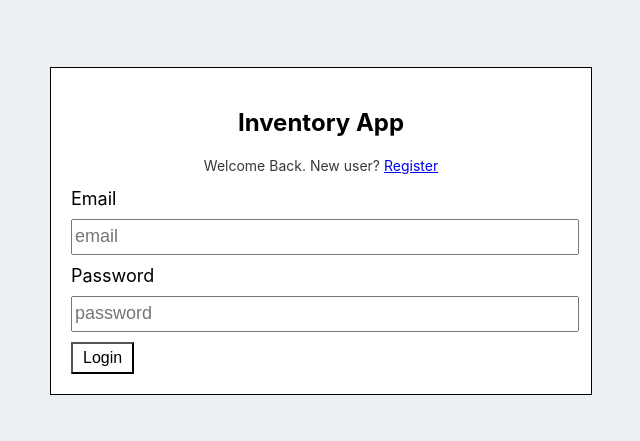
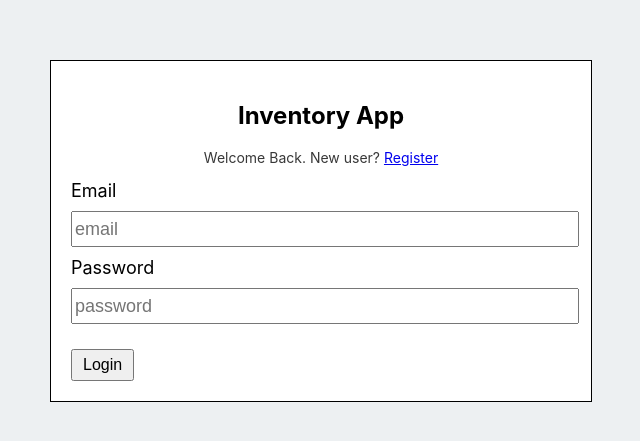
Before and after one commit to sammychris/inventory-app, a React (Create React App) app: page / in a window 1280 px wide. Shown: the part 169-610 px from the top of the page, without its empty margins (319-959 px from the left). Built offline with nearby package versions, Linux system fonts and the light colour scheme.

Commit message:
style: add more styling

```diff
--- a/src/App.js
+++ b/src/App.js
@@ -16,12 +16,11 @@ import { saveItem, getItem } from './utils/storage';
 
 function App() {
   const [user, setUser] = useState(getItem('user'));
+  const [books, setBooks] = useState(getItem('books'));
+  const [stories, setStories] = useState(getItem('stories'));
   const [guest, setGuest] = useState({});
   const [view, setView] = useState('story');
   const [page, setPage] = useState('login');
-  const [books, setBooks] = useState(getItem('books'));
-  const [stories, setStories] = useState(getItem('stories'));
-
   const [bookField, setBookField] = useState('');
   const [bookId, setBookId] = useState('');
   const [storyField, setStoryField] = useState('');
@@ -179,8 +178,8 @@ function App() {
               <Button event={onBookForm}>Create Book</Button>
               <Button event={onStoryForm}>Create Story</Button>
               <div>
-                <button onClick={onViewBooks} style={{background: '#f5f5f5', border: 0, color: '#000', padding: '5px 10px', cursor: 'pointer'}}>Books</button>
-                <button onClick={onViewStories} style={{background: '#fff', border: 0, color: '#000', padding: '5px 10px', margin: 20, cursor: 'pointer'}}>Story</button>
+                <Button event={onViewBooks} view={view} size="small">Books</Button>
+                <Button event={onViewStories} view={view} size="small" cls="active">Stories</Button>
               </div>
               {view === 'book' && <BookList books={books} onUpdateBook={onUpdateBook} onDeleteBook={onDeleteBook}/>}
               {view === 'story' && <StoryList stories={stories} onUpdateStory={onUpdateStory} onDeleteStory={onDeleteStory}/>}
--- a/src/components/BookForm.js
+++ b/src/components/BookForm.js
@@ -2,13 +2,12 @@ import styled from 'styled-components';
 import Button from '../components/Button';
 import FieldLabel from '../components/FieldLabel';
 import InputField from '../components/InputField';
-import CancelButton from './CancelButton';
 
 
 const BookForm = ({bookField, onClose, onBookChange, onSubmit}) => {
     return (
         <BookFormContainer>
-            <CancelButton event={onClose}>close</CancelButton>
+            <Button cls="danger" position="right" size="small" event={onClose}>close</Button>
             <FieldLabel title="Enter book category" />
             <InputField event={onBookChange} value={bookField}/>
             <div>
--- a/src/components/Button.js
+++ b/src/components/Button.js
@@ -2,9 +2,9 @@ import React from 'react';
 import styled from 'styled-components';
 
 
-const Button = ({children, event, type=""}) => {
+const Button = ({children, event, cls, size, position, type=""}) => {
     return (
-        <ButtonContainer onClick={event} primary type={type}>
+        <ButtonContainer onClick={event} size={size} position={position} type={type} cls={cls}>
             {children}
         </ButtonContainer>
     );
@@ -16,32 +16,40 @@ export default Button;
 const ButtonContainer = styled.button`
     font-size: 16px;
     padding: 5px 10px;
-    margin: 5px 5px 0 0;
+    margin: 20px 10px 0 0;
     cursor: pointer;
-    ${props => props.primary &&`
-        background: white;
-        color: black;
+    &:hover {
+        background: #c14f4f;
+    }
+    ${props => props.size === "small" &&`
+        font-size: 12px;
+        padding: 5px 10px;
+        border: 0;
+        margin-right: 20;
     `}
-    ${props => props.cancel &&`
-        font-size: 12px;
-        padding: 5px 11px;
+    ${props => props.position === 'right' &&`
         position: absolute;
         top: 0;
         right: 0;
+    `}
+    ${props => props.cls === 'danger' &&`
         background: #f96565;
         color: #fff;
         border: 0;
-        cursor: pointer;
+        &:hover {
+            background: #c14f4f;
+        }
         &:hover {
             background: #c14f4f;
         }
     `}
-    ${props => props.active &&`
+    ${props => props.cls === 'active' &&`
         background: #fff;
+        color: #000;
         border: 0;
-        color: #000;
-        padding: 5px 10px;
-        margin: 20;
-`}
+        &:hover {
+            background: #c14f4f;
+        }
+    `}
 
 `;
--- a/src/components/CancelButton.js
+++ /dev/null
@@ -1,29 +0,0 @@
-import React from 'react';
-import styled from 'styled-components';
-
-
-const CancelButton = ({children, event}) => {
-    return (
-        <ButtonContainer onClick={event}>
-            {children}
-        </ButtonContainer>
-    );
-  }
-
-
-export default CancelButton;
-
-const ButtonContainer = styled.button`
-    font-size: 12px;
-    padding: 5px 11px;
-    position: absolute;
-    top: 0;
-    right: 0;
-    background: #f96565;
-    color: #fff;
-    border: 0;
-    cursor: pointer;
-    &:hover {
-        background: #c14f4f;
-    }
-`;
--- a/src/components/StoryForm.js
+++ b/src/components/StoryForm.js
@@ -3,12 +3,11 @@ import FieldLabel from './FieldLabel';
 import SelectInputField from './SelectInputField';
 import TextAreaField from './TextAreaField';
 import Button from './Button';
-import CancelButton from './CancelButton';
 
 const StoryForm = ({ bookId, storyField, onClose, onBookIdChange, onStoryChange, onSubmit, books}) => {
     return (
         <StoryFormContainer>
-            <CancelButton event={onClose}>close</CancelButton>
+            <Button cls="danger" position="right" size="small" event={onClose}>close</Button>
             <FieldLabel title="Select a book category" />
             <SelectInputField event={onBookIdChange} bookId={bookId} books={books}/>
             <TextAreaField value={storyField} event={onStoryChange} />
```
